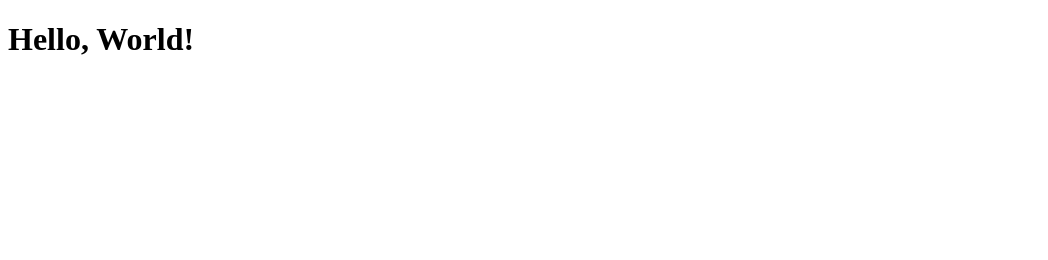
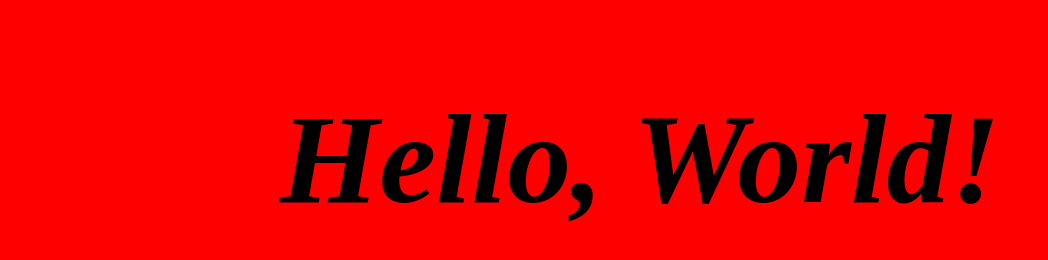
Before and after one commit to andrrowens/andrew-final-project, a plain HTML site: page index.html in a window 1280 px wide. Shown: the whole page, without its empty margins (0-1048 px from the left). Drawn offline with Linux system fonts and the light colour scheme.

Commit message:
add style.css, connect to index.html

```diff
--- a/index.html
+++ b/index.html
@@ -1,6 +1,7 @@
 <!DOCTYPE html>
 <html lang="en">
   <head>
+    <link rel="stylesheet" href="style.css" />
     <title>Andrew Final Project</title>
   </head>
   <body>
--- /dev/null
+++ b/style.css
@@ -0,0 +1,6 @@
+body {
+    background: red;
+    font-size: 48pt;
+    font-style: italic;
+    text-align: center;
+  }
```
